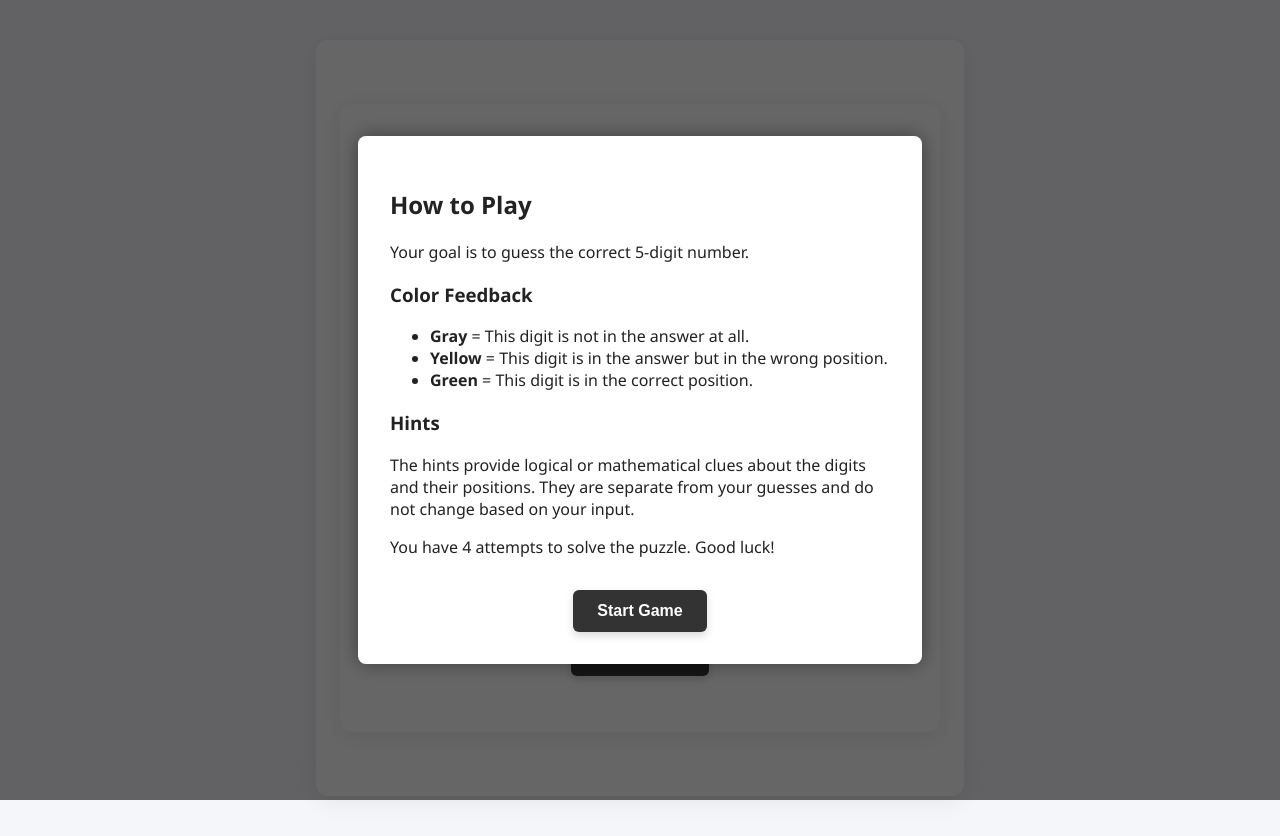
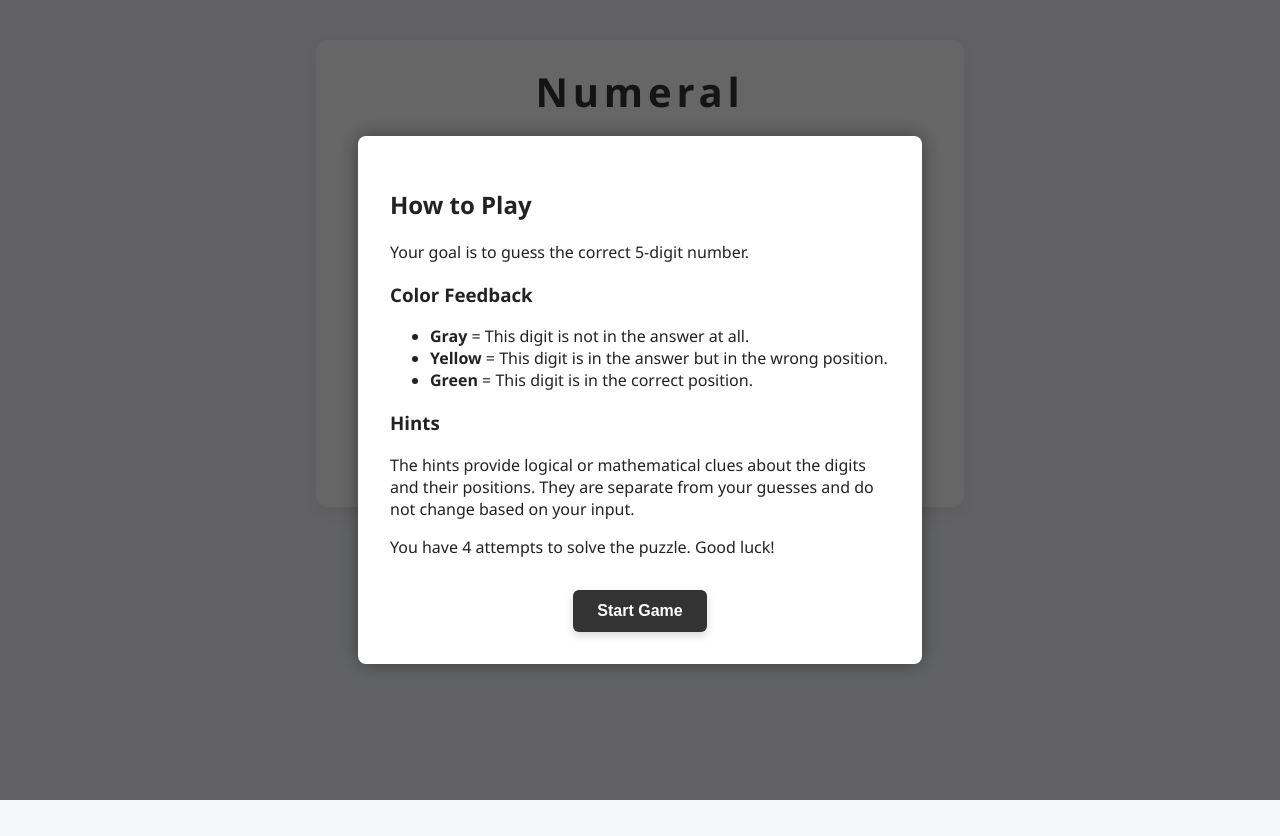
Before and after one commit to kenstauf/Numeral, a plain HTML site: page index.html in a window 1280 px wide. After the commit the page ends 800 px from the top, so only its background shows below. Drawn offline with Linux system fonts and the light colour scheme.

Commit message:
Update index.html

```diff
--- a/index.html
+++ b/index.html
@@ -240,7 +240,6 @@
     </div>
   </div>
 
-<div class="container">
   <!-- Main Game UI -->
   <div class="container">
     <header>
@@ -289,12 +288,7 @@
         </div>
       </div>
     </main>
-    <header>
-    <h1>Numeral</h1>
-      <button id="show-rules-btn" class="start-puzzle-btn">Show Rules</button>
-    </header>
   </div>
-
 
   <script src="logic.js"></script>
 </body>
```
